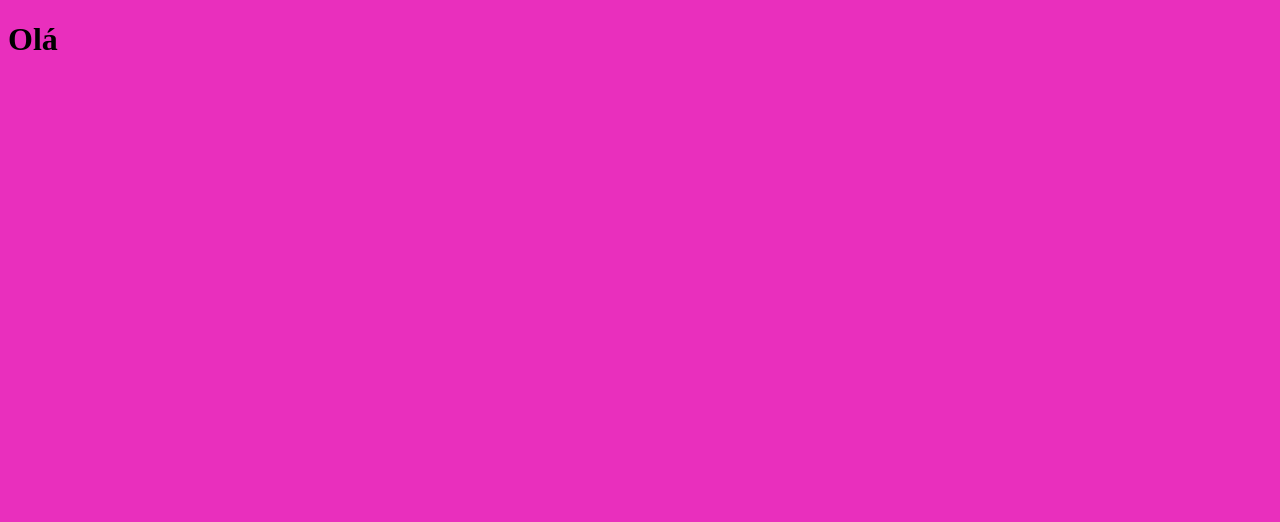
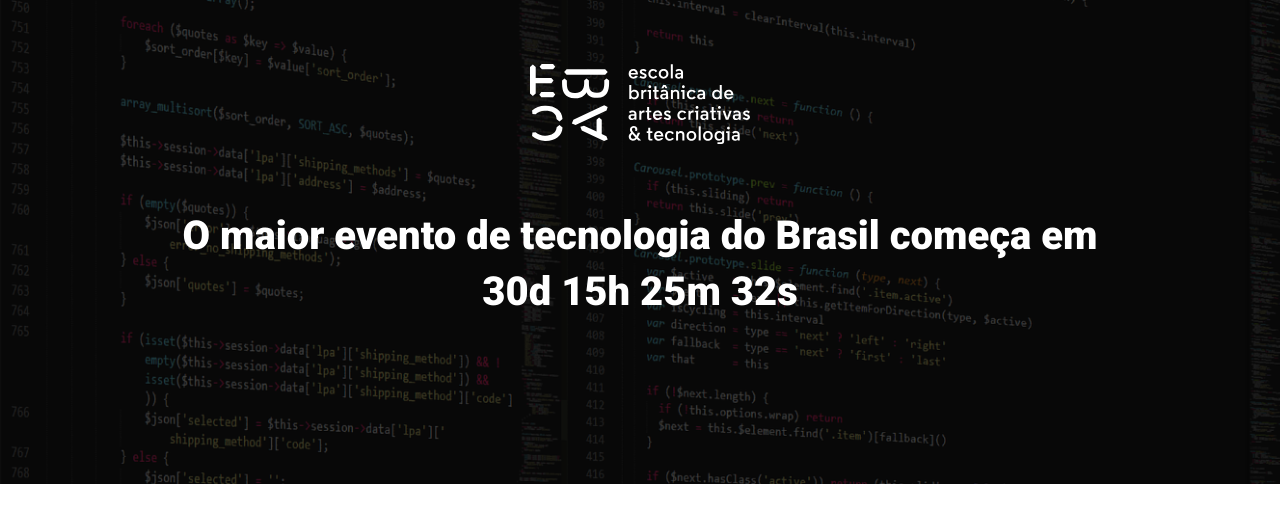
Before and after one commit to Thaygm/LandingPag_techTalks, a website built with Parcel: page src/index.html in a window 1280 px wide. Built offline with nearby package versions, Linux system fonts and the light colour scheme.

Commit message:
hero commit

```diff
--- a/package.json
+++ b/package.json
@@ -12,6 +12,7 @@
   "license": "ISC",
   "devDependencies": {
     "@parcel/transformer-sass": "^2.8.3",
-    "parcel": "^2.8.3"
+    "parcel": "^2.8.3",
+    "sharp": "^0.31.3"
   }
 }
--- a/src/index.html
+++ b/src/index.html
@@ -1,14 +1,26 @@
 <!DOCTYPE html>
-<html lang="en">
+<html lang="pt-br">
 <head>
     <meta charset="UTF-8">
     <meta http-equiv="X-UA-Compatible" content="IE=edge">
     <meta name="viewport" content="width=device-width, initial-scale=1.0">
-    <title>Document</title>
+    <title>EBAC Tech Talks</title>
+    <link rel="preconnect" href="https://fonts.googleapis.com">
+    <link rel="preconnect" href="https://fonts.gstatic.com" crossorigin>
+    <link href="https://fonts.googleapis.com/css2?family=Roboto:wght@400;700;900&display=swap" rel="stylesheet">
     <link rel="stylesheet" href="styles/main.scss">
+
 </head>
 <body>
-    <h1>Olá</h1>
+    <header class="hero">
+        <div class="container">
+            <img class="hero__logo" src="./images/ebac_logo.svg" alt="EBAC">
+            <P class="hero__text">
+                O maior evento de tecnologia do Brasil começa em 30d 15h 25m 32s
+            </P>
+        </div>
+    </header>
+
     <script src="scripts/main.js"></script>
 </body>
 </html>
--- /dev/null
+++ b/src/styles/_hero.scss
@@ -0,0 +1,52 @@
+.hero {
+    padding-top: 64px;
+    padding-bottom: 100px;
+    background-image: url(../images/fundo.png);
+    background-repeat: no-repeat;
+    background-size: cover;
+    position: relative;
+
+    .container {
+        position: relative;
+    }
+
+    &::before {
+        position: absolute;
+        top: 0;
+        left: 0;
+        width: 100%;
+        height: 100%;
+        background-color: #000;
+        content: '';
+        opacity: .7;
+    }
+
+    &__text {
+        margin-top: 64px;
+        margin-bottom: 64px;
+        font-size: 40px;
+        line-height: 56px;
+        font-weight: 800;
+        text-align: center;
+    }
+
+    &__logo {
+        margin: 0 auto;
+        height: 80px;
+        display: block;
+    }
+
+    @media (max-width: 640px) {
+        padding: 40px 0;
+
+        &__logo {
+            height: 40px;
+        }
+
+        &__text {
+            font-size: 22px;
+            line-height: 24px;
+            margin: 24px 0;
+        }
+    }
+}
--- a/src/styles/main.scss
+++ b/src/styles/main.scss
@@ -1,3 +1,23 @@
-body {
-    background-color: rgb(233, 47, 189);
+@use 'hero';
+
+* {
+    margin: 0;
+    padding: 0;
+    box-sizing: border-box;
+    font-family: 'Roboto', sans-serif;
+    color: #fff;
 }
+
+.container {
+    max-width: 960px;
+    width: 100%;
+    margin: 0 auto;
+
+    @media (max-width: 640px) {
+        max-width: 80%;
+    }
+
+    @media (max-width: 1024px) {
+        max-width: 90%;
+    }
+}
```
Also changed, not shown: src/images/backend.png (renamed from imagess/images/backend.png), src/images/data.png (renamed from imagess/images/data.png), src/images/ebac_logo.svg (renamed from imagess/images/ebac_logo.svg), src/images/frontend.png (renamed from imagess/images/frontend.png), src/images/fundo.png (renamed from imagess/images/fundo.png), src/images/ui-ux.png (renamed from imagess/images/ui-ux.png), 1 other file.
